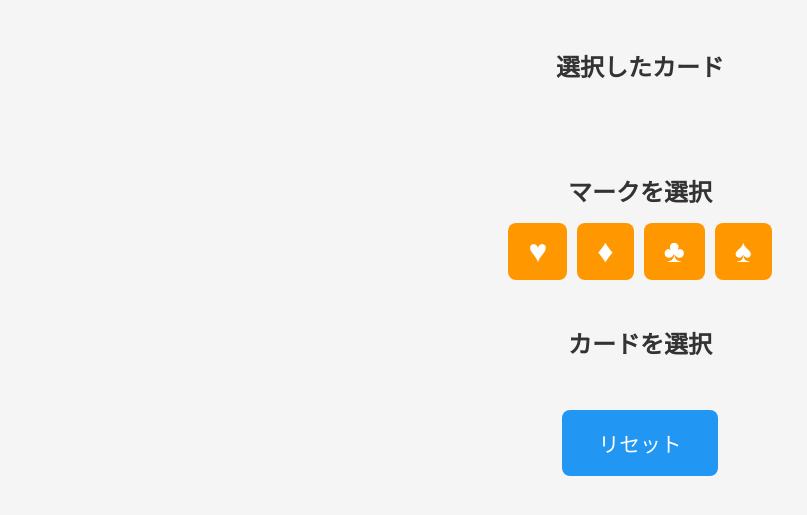
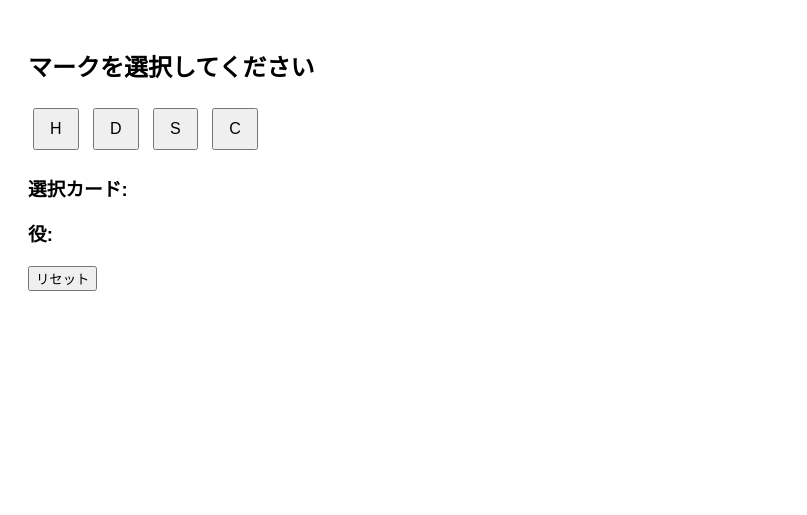
Before and after one commit to tmfinac/pokerhands, a Flask app: page / in a window 1280 px wide. Shown: the top 515 px of the page, without its empty margins (0-807 px from the left). Run offline with Flask 3, Linux system fonts and the light colour scheme.

Commit message:
Fix card selection using Ajax

```diff
--- a/templates/index.html
+++ b/templates/index.html
@@ -1,84 +1,61 @@
 <!DOCTYPE html>
 <html lang="ja">
 <head>
-<meta charset="UTF-8">
-<title>5カードポーカー役判定</title>
-<style>
-body { font-family: 'Helvetica', 'Arial', sans-serif; background-color: #f5f5f5; display: flex; flex-direction: column; align-items: center; padding: 20px; }
-h2 { color: #333; margin-bottom: 10px; }
-.cards-container { display: flex; flex-wrap: wrap; justify-content: center; margin-bottom: 20px; }
-img.card { width: 110px; margin: 8px; cursor: pointer; border-radius: 8px; transition: transform 0.2s, box-shadow 0.2s; }
-img.card:hover { transform: scale(1.1); box-shadow: 0 5px 15px rgba(0,0,0,0.3); }
-.result { font-size: 3em; font-weight: bold; color: #ff5722; margin: 20px 0; text-shadow: 2px 2px 5px rgba(0,0,0,0.3); text-align: center; }
-button { background-color: #2196f3; color: white; border: none; padding: 18px 36px; font-size: 1.3em; border-radius: 8px; cursor: pointer; transition: background-color 0.2s, transform 0.2s; }
-button:hover { background-color: #1976d2; transform: scale(1.05); }
-.mark-btn { font-size: 2em; padding: 10px 20px; margin: 5px; cursor: pointer; border-radius: 8px; background-color: #ff9800; color: white; border: none; }
-.mark-btn:hover { background-color: #fb8c00; }
-@media (max-width: 600px) { img.card { width: 90px; margin: 6px; } .result { font-size: 2.5em; } button { padding: 14px 28px; font-size: 1.1em; } }
-@media (max-width: 400px) { img.card { width: 70px; margin: 4px; } .result { font-size: 2em; } button { padding: 12px 24px; font-size: 1em; } }
-</style>
+    <meta charset="UTF-8">
+    <title>ポーカー役判定</title>
+    <style>
+        body { font-family: Arial, sans-serif; padding: 20px; }
+        .marks button, .cards button { margin: 5px; padding: 10px 15px; font-size: 16px; }
+        #selected-cards { margin-top: 15px; font-weight: bold; font-size: 18px; }
+        #result { margin-top: 10px; font-size: 20px; color: blue; }
+    </style>
 </head>
 <body>
 
-<h2>選択したカード</h2>
-<div id="selected" class="cards-container">
-    {% for card in selected %}
-        <img class="card" src="{{ url_for('static', filename='cards/' + card + '.png') }}">
+<h2>マークを選択してください</h2>
+<div class="marks">
+    {% for mark in marks %}
+    <a href="{{ url_for('select_mark', mark=mark) }}"><button>{{ mark }}</button></a>
     {% endfor %}
 </div>
 
-<p id="result" class="result">{% if result %}役判定: {{ result }}{% endif %}</p>
+{% if current_mark %}
+<h3>{{ current_mark }} のカードを選択してください</h3>
+<div class="cards" id="cards">
+    {% for card in cards %}
+    <button onclick="selectCard('{{ card }}')">{{ card }}</button>
+    {% endfor %}
+</div>
+{% endif %}
 
-<h2>マークを選択</h2>
-<div id="mark-container" class="cards-container">
-    <button class="mark-btn" onclick="showCards('H')">♥</button>
-    <button class="mark-btn" onclick="showCards('D')">♦</button>
-    <button class="mark-btn" onclick="showCards('C')">♣</button>
-    <button class="mark-btn" onclick="showCards('S')">♠</button>
+<div>
+    <h3>選択カード:</h3>
+    <div id="selected-cards">{{ selected | join(", ") }}</div>
+
+    <h3>役:</h3>
+    <div id="result">{{ result }}</div>
 </div>
 
-<h2>カードを選択</h2>
-<div id="cards-container" class="cards-container">
-    <!-- ここに JS で13枚カードを表示 -->
+<div style="margin-top:20px;">
+    <a href="{{ url_for('reset') }}"><button>リセット</button></a>
 </div>
 
-<form action="{{ url_for('reset') }}" method="get" style="margin-top: 20px;">
-    <button type="submit">リセット</button>
-</form>
+<script>
+function selectCard(card) {
+    fetch("/add_ajax/" + card)
+    .then(response => response.json())
+    .then(data => {
+        // 選択カードを更新
+        document.getElementById("selected-cards").textContent = data.selected.join(", ");
 
-<script>
-const numbers = ['1','2','3','4','5','6','7','8','9','10','J','Q','K'];
+        // 役を更新
+        document.getElementById("result").textContent = data.result;
 
-function showCards(mark) {
-    const container = document.getElementById("cards-container");
-    container.innerHTML = "";
-    numbers.forEach(num => {
-        const card = num + mark;
-        const img = document.createElement("img");
-        img.src = `/static/cards/${card}.png`;
-        img.className = "card";
-        img.onclick = () => addCard(card);
-        container.appendChild(img);
-    });
-}
-
-function addCard(card) {
-    fetch(`/add_ajax/${card}`)
-    .then(res => res.json())
-    .then(data => {
-        // 選択したカードを更新
-        const selectedDiv = document.getElementById("selected");
-        selectedDiv.innerHTML = "";
-        data.selected.forEach(c => {
-            const img = document.createElement("img");
-            img.src = `/static/cards/${c}.png`;
-            img.className = "card";
-            selectedDiv.appendChild(img);
-        });
-
-        // 役判定を更新
-        const resultP = document.getElementById("result");
-        resultP.textContent = data.result ? "役判定: " + data.result : "";
+        // 5枚選んだらカード選択ボタンを無効化
+        if (data.selected.length >= 5) {
+            const buttons = document.querySelectorAll("#cards button");
+            buttons.forEach(btn => btn.disabled = true);
+        }
     });
 }
 </script>
```
